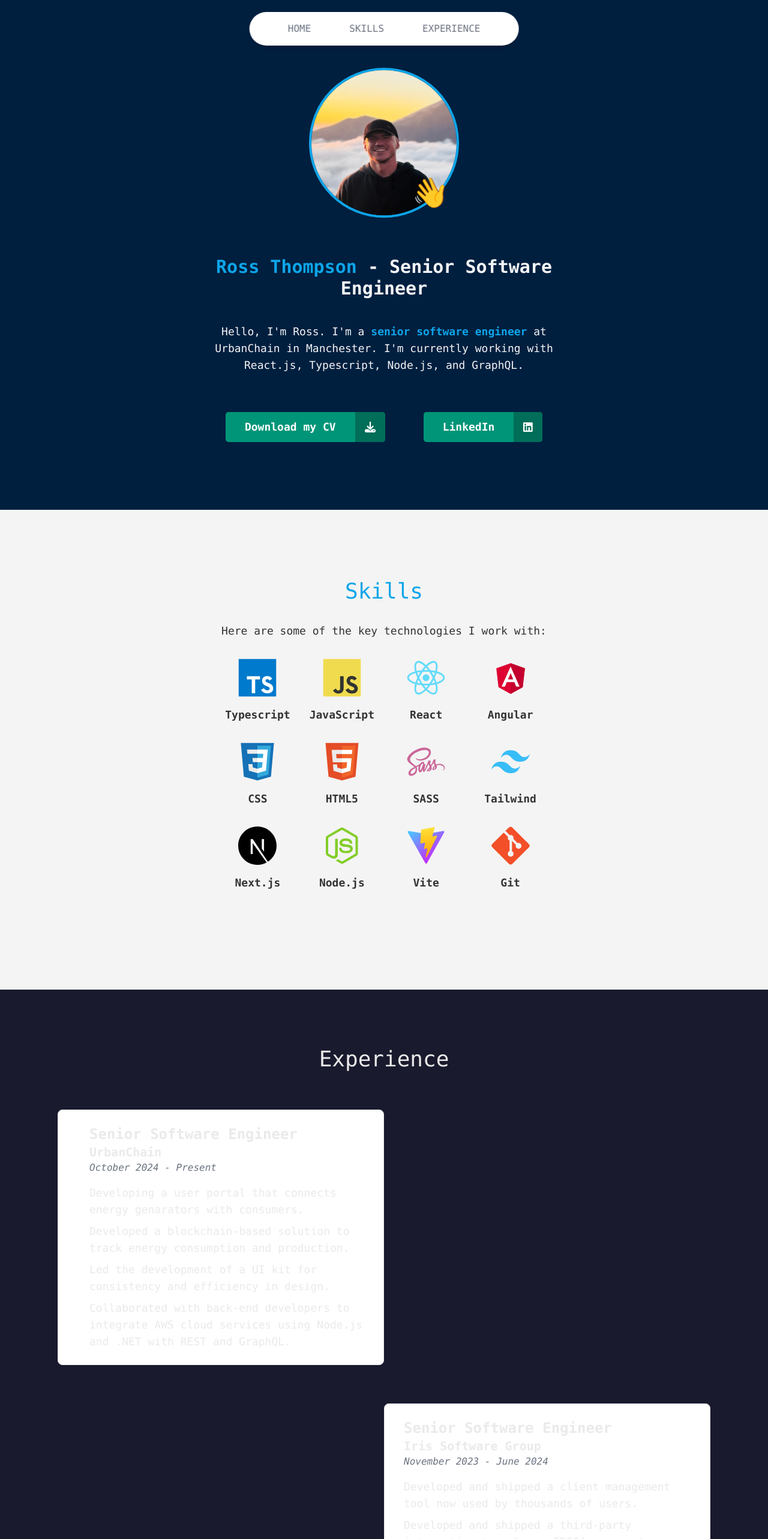
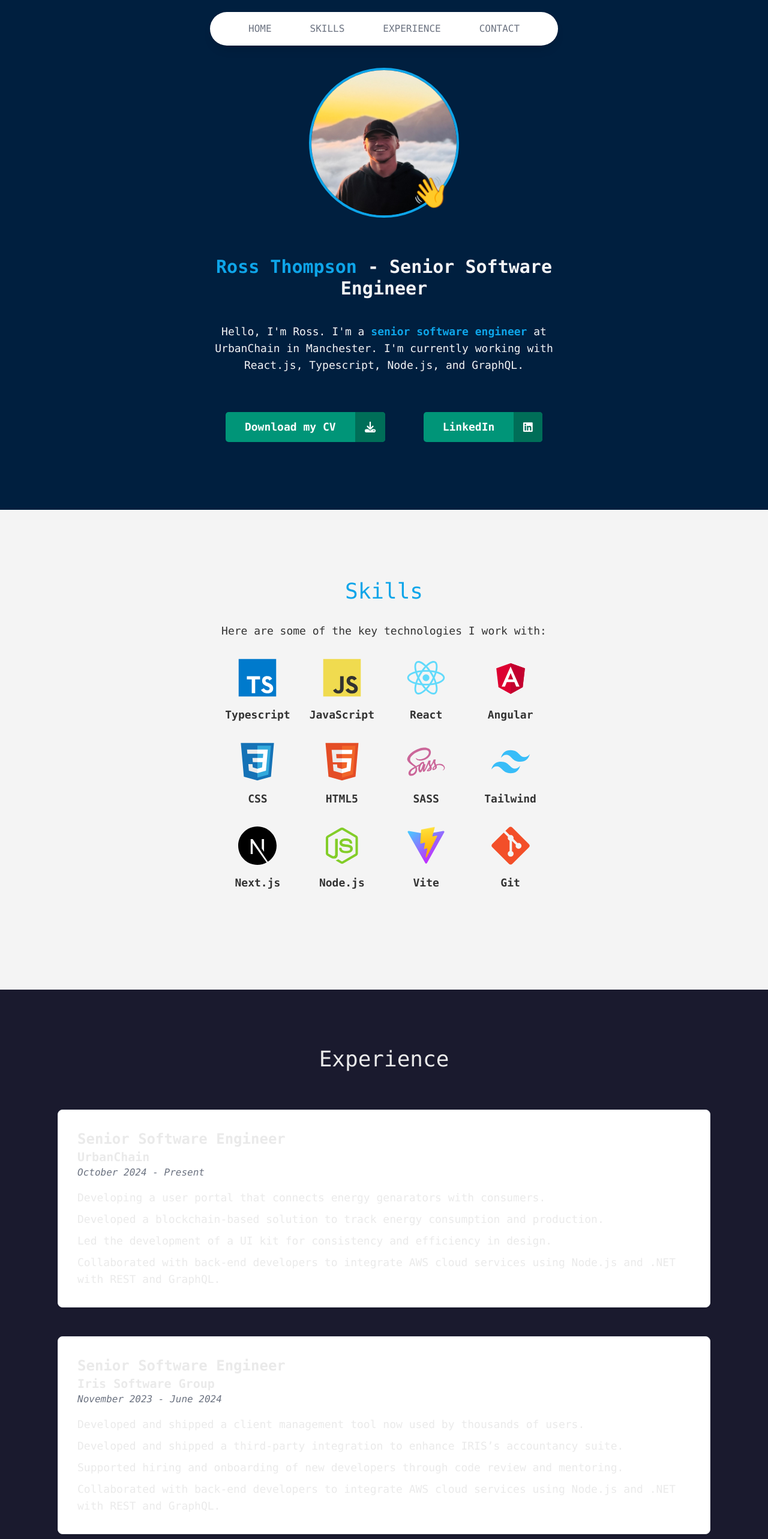
Before and after one commit to ArossThompson/ross-thompson.com, a Next.js app: page / in a window 1280 px wide. Shown: the top 2566 px of the page at 60% size. Built offline with nearby package versions, Linux system fonts and the light colour scheme.

Commit message:
added a contact-form

```diff
--- /dev/null
+++ b/src/app/components/Button.tsx
@@ -0,0 +1,15 @@
+export const Button = ({
+  text,
+  type,
+}: {
+  text: string;
+  type: "submit" | "reset" | "button" | undefined;
+}) => {
+  const btnClasses =
+    "flex justify-center h-[50px] p-0 bg-[#009578] hover:bg-[#008168] active:bg-[#006e58] rounded-[5px] overflow-hidden border-none outline-none text-white text-lg font-semibold transition-colors duration-300 ease-in-out ";
+  return (
+    <button type={type} className={btnClasses}>
+      <span className="flex items-center h-full px-8">{text}</span>
+    </button>
+  );
+};
--- a/src/app/components/IconButton.tsx
+++ /dev/null
@@ -1 +0,0 @@
-export const IconButton = () => {};
--- a/src/app/components/Nav.tsx
+++ b/src/app/components/Nav.tsx
@@ -26,6 +26,14 @@ export const Nav = () => {
             EXPERIENCE
           </a>
         </li>
+        <li>
+          <a
+            href="#contact"
+            className="text-gray-500 hover:text-blue-500 transition-colors duration-300"
+          >
+            CONTACT
+          </a>
+        </li>
       </ul>
     </nav>
   );
--- /dev/null
+++ b/src/app/components/sections/Contact.tsx
@@ -0,0 +1,39 @@
+import { Button } from "../Button";
+
+export const Contact = () => {
+  return (
+    <section id="contact" className="scroll-snap-section">
+      <div className="flex flex-col items-center justify-center p-8 gap-12 bg-lightBeige text-darkCharcoal text-center">
+        <h2 className="text-4xl text-sky-500">Contact Me</h2>
+        <p>
+          Please contact me directily at{" "}
+          <a
+            href="mailto:rossathompson94@gmail.com"
+            className="text-sky-500 underline"
+          >
+            rossathompson94@gmail.com
+          </a>{" "}
+          or by submitting this form.
+        </p>
+        <form
+          action=""
+          className="flex flex-col gap-4 sm:min-w-[400px] min-w-[300px]"
+        >
+          <input
+            type="email"
+            placeholder="Your email"
+            className="p-2 rounded-[5px]"
+            required
+          />
+          <textarea
+            name="message"
+            placeholder="Your message"
+            className="p-2 rounded-[5px] h-32"
+            required
+          ></textarea>
+          <Button type="submit" text="Submit" />
+        </form>
+      </div>
+    </section>
+  );
+};
--- a/src/app/components/sections/Experience.tsx
+++ b/src/app/components/sections/Experience.tsx
@@ -50,19 +50,13 @@ export const Experience = () => {
       <div className="flex flex-col items-center justify-center p-24 pb-20 gap-16 bg-[#1A1A2E] text-[#EAEAEA]">
         <h2 className="text-4xl">Experience</h2>
 
-        <div className="relative w-full">
+        <div className="flex flex-col relative w-full gap-12">
           {experiences.map((exp, index) => (
             <div
               key={index}
-              className={`mb-16 pl-8 pr-8 relative lg:w-1/2 p-6 bg-white border border-gray-200 rounded-lg shadow dark:bg-gray-800 dark:border-gray-700 ${
-                index % 2 === 0 ? "left-0" : "lg:left-1/2 right-0"
-              }`}
+              className={`relative p-8 bg-white border border-gray-200 rounded-lg shadow dark:bg-gray-800 dark:border-gray-700`}
             >
-              <div
-                className={`${
-                  index % 2 === 0 ? "text-left ml-[20px]" : " mr-[20px]"
-                }`}
-              >
+              <div>
                 <h3 className="text-2xl font-bold">{exp.role}</h3>
                 <h4 className="text-xl font-semibold">{exp.company}</h4>
                 <p className="italic text-gray-500 mb-4">{exp.duration}</p>
--- a/src/app/page.tsx
+++ b/src/app/page.tsx
@@ -2,6 +2,7 @@ import { Home } from "./components/sections/Home";
 import { Skills } from "./components/sections/Skills";
 import { Experience } from "./components/sections/Experience";
 import { Footer } from "./components/sections/Footer";
+import { Contact } from "./components/sections/Contact";
 
 export default function App() {
   return (
@@ -9,6 +10,7 @@ export default function App() {
       <Home />
       <Skills />
       <Experience />
+      <Contact />
       <Footer />
     </div>
   );
```
